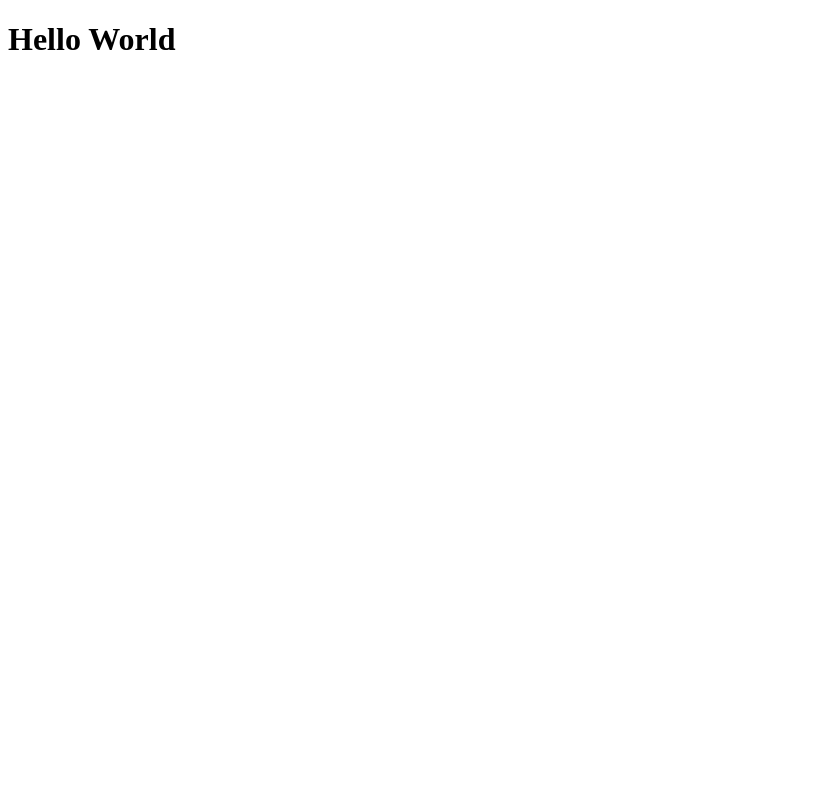
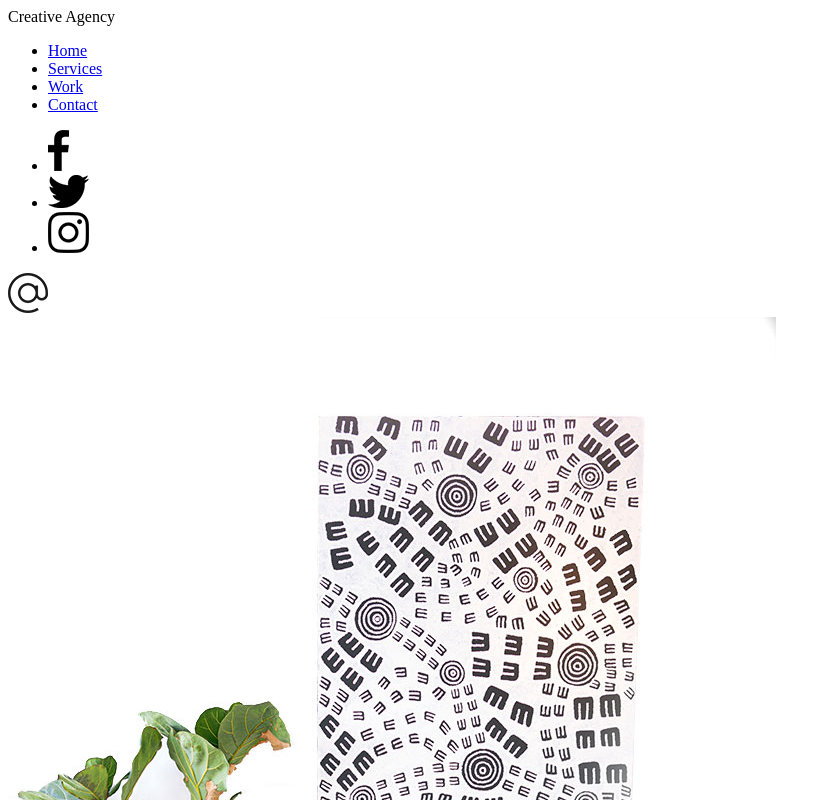
Before and after one commit to LLira09/htmlCssSass, a plain HTML site: page creativeAgency/index.html in a window 1280 px wide. Shown: the top 800 px of the page, without its empty margins (0-831 px from the left). Drawn offline with Linux system fonts and the light colour scheme.

Commit message:
added markup for index page

```diff
--- a/creativeAgency/index.html
+++ b/creativeAgency/index.html
@@ -8,7 +8,57 @@
     <title>Creative Agency</title>
   </head>
   <body>
-    <h1>Hello World</h1>
+    <header>
+      <div class="logo">Creative Agency</div>
+      <div class="toggle"></div>
+      <div class="navigation">
+        <ul>
+          <li><a href="index.html">Home</a></li>
+          <li><a href="services.html">Services</a></li>
+          <li><a href="work.html">Work</a></li>
+          <li><a href="contact.html">Contact</a></li>
+        </ul>
+        <div class="social-bar">
+          <ul>
+            <li>
+              <a href="https://facebook.com">
+                <img src="images/facebook.png" target="_blank" alt=""
+              /></a>
+            </li>
+            <li>
+              <a href="https://twitter.com">
+                <img src="images/twitter.png" target="_blank" alt=""
+              /></a>
+            </li>
+            <li>
+              <a href="https://instagram.com">
+                <img src="images/instagram.png" target="_blank" alt=""
+              /></a>
+            </li>
+          </ul>
+          <a href="mailto:you@email.com" class="email-icon">
+            <img src="images/email.png" alt="" />
+          </a>
+        </div>
+      </div>
+    </header>
+    <section>
+      <img src="images/home-img.jpg" alt="" />
+      <div class="home-content">
+        <h1>
+          We help to achieve <br />
+          your goals.
+        </h1>
+        <p>
+          Lorem ipsum dolor sit amet, consectetur adipisicing elit. Itaque eaque
+          cumque odio laboriosam omnis quos. Perferendis facere rerum vitae!
+          Laboriosam debitis quod aut incidunt quis excepturi corporis nemo
+          reiciendis accusamus ducimus. Nemo esse harum ratione quasi dolorem,
+          assumenda minima nihil.
+        </p>
+        <a href="contact.html" class="btn">Get Started</a>
+      </div>
+    </section>
     <script src="js/script.js"></script>
   </body>
 </html>
```
